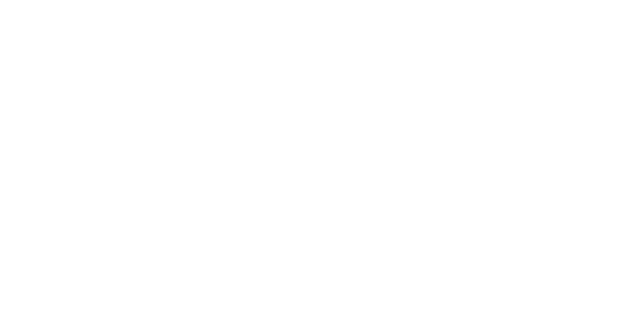
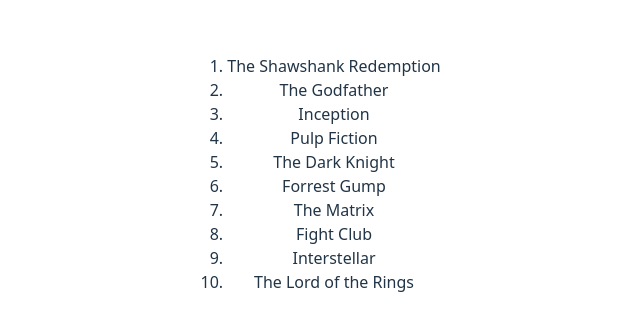
Before and after one commit to danielrs89/my-proyect, a React (Vite) app: page / in a window 1280 px wide. Shown: the part 226-556 px from the top of the page, without its empty margins (326-966 px from the left). Built offline with nearby package versions, Linux system fonts and the light colour scheme.

Commit message:
renderizado-listas

```diff
--- a/src/App.jsx
+++ b/src/App.jsx
@@ -1,9 +1,26 @@
 import './App.css'
+
+const movies = [
+  "The Shawshank Redemption",
+  "The Godfather",
+  "Inception",
+  "Pulp Fiction",
+  "The Dark Knight",
+  "Forrest Gump",
+  "The Matrix",
+  "Fight Club",
+  "Interstellar",
+  "The Lord of the Rings"
+];
+
+const HTMLmovies = movies.map(movie => { return (<li key={movie}>{movie}</li>) })
 
 function App() {
   return (
     <>
-
+      <ol>
+        {HTMLmovies}
+      </ol>
     </>
   )
 }
```
